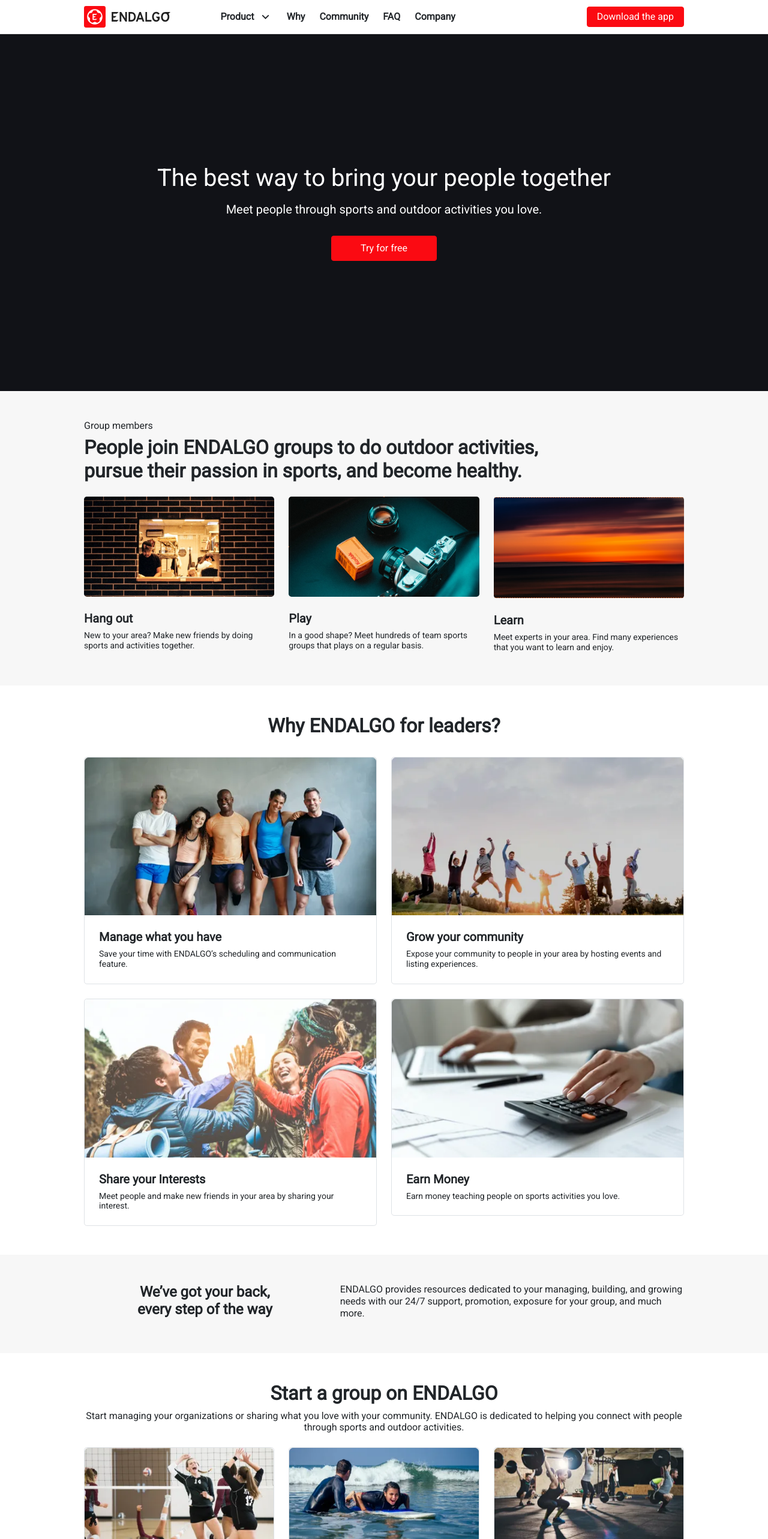
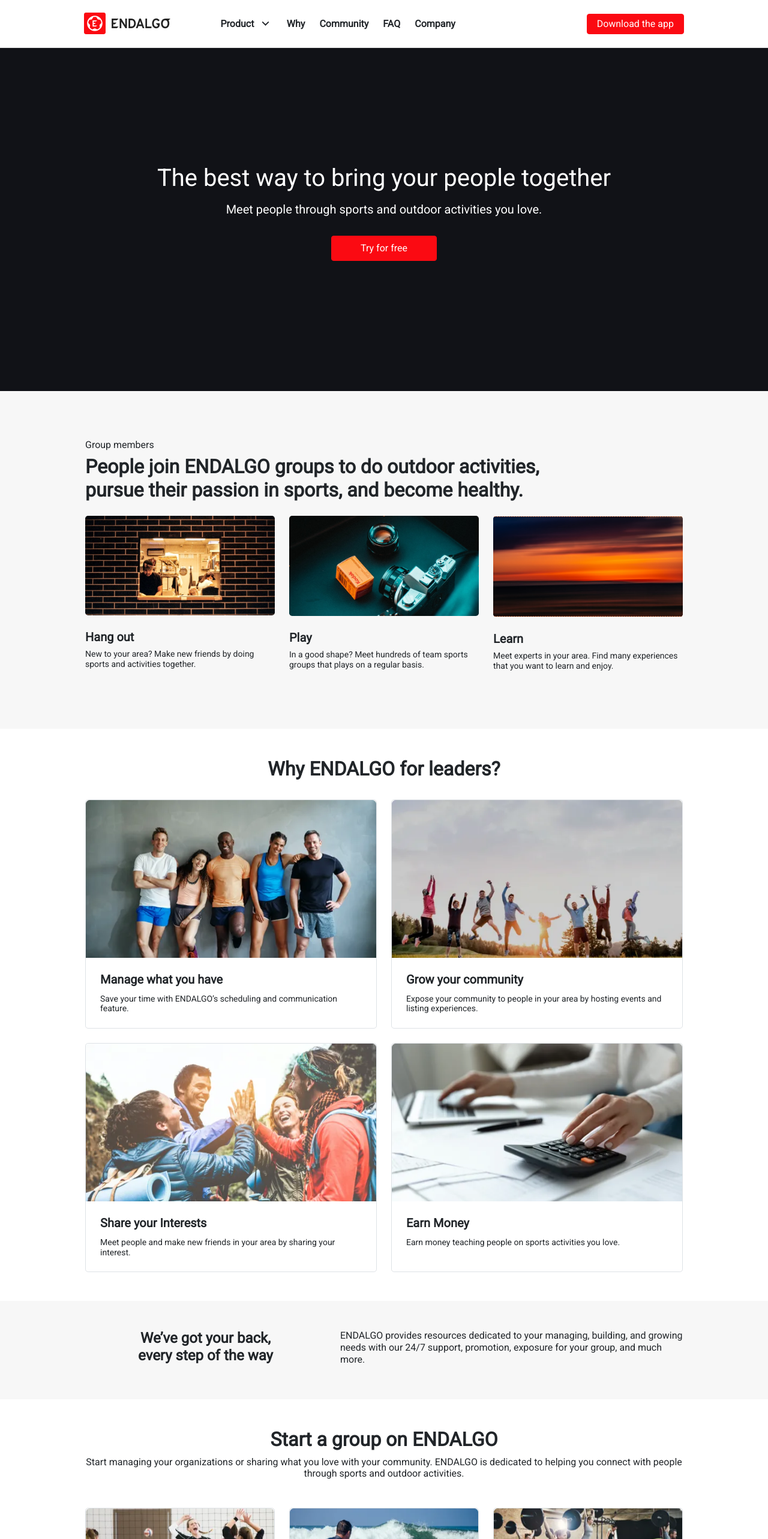
Before and after one commit to sameershaikh55/endalgo-updated, a React (Create React App) app: page / in a window 1280 px wide. Shown: the top 2566 px of the page at 60% size. Built offline with nearby package versions, Linux system fonts and the light colour scheme.

Commit message:
issues fixed

```diff
--- a/src/components/EndalgoForLeaders.jsx
+++ b/src/components/EndalgoForLeaders.jsx
@@ -39,11 +39,11 @@
               const { img, title, desc } = prev;
               return (
                 <div key={i} className="col-12 col-sm-6 mt-4">
-									<div className="border-1 border border-blue rounded-3">
+                  <div className="leaderCardCont border-1 border border-blue rounded-3 h-100">
                     <img className="w-100" src={img} alt="" />
-										<div className="my-4 px-4">
+                    <div className="textContent">
                       <h5 className="fw-bold">{title}</h5>
-											<h6 className="small">{desc}</h6>
+                      <h6 className="small mb-0">{desc}</h6>
                     </div>
                   </div>
                 </div>
--- a/src/components/GroupMembers.jsx
+++ b/src/components/GroupMembers.jsx
@@ -23,7 +23,7 @@
     },
   ];
   return (
-		<div className="groupMembers w-100 py-5">
+    <div className="groupMembers w-100">
       <div className="page_container">
         <div className="container-fluid">
           <h6>Group members</h6>
--- a/src/components/Header.jsx
+++ b/src/components/Header.jsx
@@ -15,8 +15,8 @@
   let history = useHistory();
 
   return (
-		<div className="headerContainer">
-			<div className="innerHeaderContainer">
+    <div className="headerContainer d-flex align-items-center w-100">
+      <div className="innerHeaderContainer w-100">
         <div className="container-fluid">
           <div className="row">
             <div className="col-12">
@@ -39,9 +39,15 @@
                       </NavLink>
                       <div className="position-absolute bg-white shadow py-1 px-2 nestedNav px-3 py-3">
                         <ul className="list-unstyled">
-													<li className="pointer small mb-2">Group Management</li>
-													<li className="nestedLink pointer small py-2 px-2"><BsDot /> Features</li>
-													<li className="nestedLink pointer small py-2 px-2"><BsDot /> Pricing</li>
+                          <li className="pointer small mb-2">
+                            Group Management
+                          </li>
+                          <li className="nestedLink pointer small py-2 px-2">
+                            <BsDot /> Features
+                          </li>
+                          <li className="nestedLink pointer small py-2 px-2">
+                            <BsDot /> Pricing
+                          </li>
                         </ul>
                       </div>
                     </li>
--- a/src/components/StartGroup.jsx
+++ b/src/components/StartGroup.jsx
@@ -25,10 +25,10 @@
 
   return (
     <div className="w-100 py-5">
-			<div className="page_container">
+      <div className="startGroup page_container">
         <div className="container-fluid">
           <h2 className="text-center fw-bold mb-2">Start a group on ENDALGO</h2>
-					<h6 className="text-center mb-4">
+          <h6 className="underHead text-center">
             Start managing your organizations or sharing what you love with your
             community. ENDALGO is dedicated to helping you connect with people
             through sports and outdoor activities.
--- a/src/styles/style.css
+++ b/src/styles/style.css
@@ -89,7 +89,7 @@
 }
 
 .page_container {
-  max-width: 1024px;
+  max-width: 1020px;
   margin-left: auto;
   margin-right: auto;
 }
@@ -102,11 +102,10 @@
   position: fixed;
   left: 0%;
   top: 0%;
-  width: 100%;
   z-index: 1;
   background: #ffff;
   border-bottom: 1px solid #e1e1e1;
-  padding: 0.6rem 0rem;
+  height: 80px;
 }
 
 .headerContainer .innerHeaderContainer {
@@ -225,6 +224,20 @@
 
 .groupMembers {
   background-color: #f7f7f7;
+  padding: 80px 0px 88px 0px;
+}
+
+.startGroup .underHead {
+  margin-bottom: 48px;
+}
+
+.leaderCardCont .textContent {
+  margin: 24px 0px;
+  padding: 0px 24px;
+}
+
+.leaderCardCont .textContent h5 {
+  margin-bottom: 12px;
 }
 
 .footerContainer {
--- a/src/styles/style.scss
+++ b/src/styles/style.scss
@@ -88,7 +88,7 @@
 }
 
 .page_container {
-	max-width: 1024px;
+  max-width: 1020px;
   margin-left: auto;
   margin-right: auto;
 }
@@ -102,11 +102,10 @@
   position: fixed;
   left: 0%;
   top: 0%;
-	width: 100%;
   z-index: 1;
   background: #ffff;
   border-bottom: 1px solid #e1e1e1;
-	padding: 0.6rem 0rem;
+  height: 80px;
 
   .innerHeaderContainer {
     max-width: 1024px;
@@ -141,7 +140,7 @@
       transition: 1s;
 
       .nestedLink:hover {
-				background-color: rgba(0,0,0,0.1);
+        background-color: rgba(0, 0, 0, 0.1);
       }
     }
   }
@@ -229,9 +228,30 @@
 // ===== GROUP MEMBERS START ======
 .groupMembers {
   background-color: #f7f7f7;
+  padding: 80px 0px 88px 0px;
 }
 // ===== GROUP MEMBERS END ======
 
+// ===== START A GROUP START ======
+.startGroup {
+  .underHead {
+    margin-bottom: 48px;
+  }
+}
+// ===== START A GROUP END ======
+
+// ===== LEADERS START ======
+.leaderCardCont {
+  .textContent {
+    margin: 24px 0px;
+    padding: 0px 24px;
+
+    h5 {
+      margin-bottom: 12px;
+    }
+  }
+}
+// ===== LEADERS END ======
 
 // ===== FOOTER START ======
 .footerContainer {
```
Also changed, not shown: src/components/GetStarted.jsx (indentation only), src/pages/WhyEndalgo.jsx (indentation only), 1 other file (tests, documents, lock files or other folders). Lines whose indentation alone changed are shown as unchanged.
